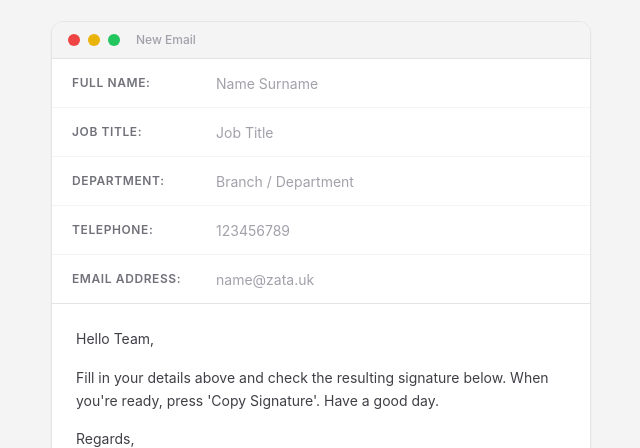
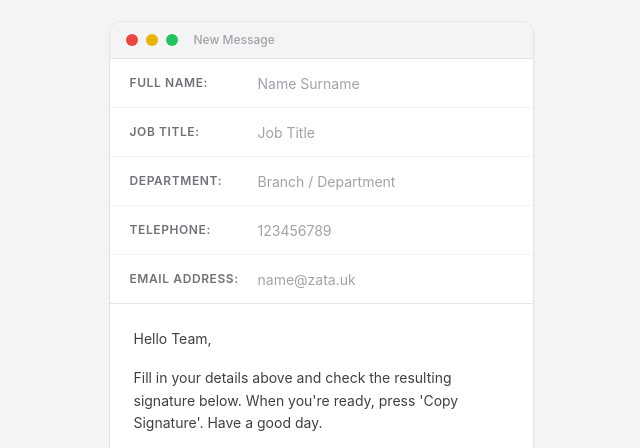
Before and after one commit to zata-repo/email-signature, a plain HTML site: page index.html in a window 1280 px wide. Shown: the part 106-554 px from the top of the page, without its empty margins (319-959 px from the left). Drawn offline with nearby package versions, Linux system fonts and the light colour scheme.

Commit message:
Update index.html

```diff
--- a/index.html
+++ b/index.html
@@ -7,11 +7,9 @@
     <!-- Fraunces Google Font -->
     <link rel="preconnect" href="https://fonts.googleapis.com">
     <link rel="preconnect" href="https://fonts.gstatic.com" crossorigin>
+    <link href="https://fonts.googleapis.com/css2?family=Fraunces:opsz,wght@9..144,400;9..144,600;9..144,700&display=swap" rel="stylesheet">
     <link rel="icon" type="image/png" href="zata-logo-c258px.png">
-
-    <link href="https://fonts.googleapis.com/css2?family=Fraunces:opsz,wght@9..144,400;9..144,600;9..144,700&display=swap" rel="stylesheet">
     <script src="https://cdn.tailwindcss.com"></script>
-
     <script>
         tailwind.config = {
             darkMode: 'class',
@@ -35,7 +33,7 @@
     <div class="flex flex-col items-center mx-auto max-w-full w-full">
 
         <!-- HEADER & INSTRUCTIONS OUTSIDE WINDOW -->
-        <div class="w-full sm:w-[540px] max-w-full mb-6 text-center">
+        <div class="w-full sm:w-[425px] max-w-full mb-6 text-center">
             <h1 class="text-2xl font-bold tracking-tight text-zinc-900 dark:text-zinc-50 mb-2 fraunces-text">Za'ta Email Signature Generator</h1>
             <p class="text-xs text-zinc-600 dark:text-zinc-400 leading-relaxed fraunces-text">
                 Fill in your details below then press 'Copy Signature' button, and paste it directly into your Outlook signature settings.
@@ -43,14 +41,14 @@
         </div>
 
         <!-- EMAIL COMPOSER CONTAINER WITH MACOS WINDOW TOP -->
-        <div id="formContainer" class="w-full sm:w-[540px] max-w-full bg-white dark:bg-zinc-900 rounded-xl border border-zinc-200 dark:border-zinc-800 shadow-sm overflow-hidden transition-colors duration-200">
+        <div id="formContainer" class="w-full sm:w-[425px] max-w-full bg-white dark:bg-zinc-900 rounded-xl border border-zinc-200 dark:border-zinc-800 shadow-sm overflow-hidden transition-colors duration-200">
 
             <!-- MACOS WINDOW TITLE BAR -->
             <div class="bg-zinc-100 dark:bg-zinc-800/80 px-4 py-2.5 border-b border-zinc-200 dark:border-zinc-800 flex items-center gap-2 transition-colors duration-200">
                 <div class="w-3 h-3 rounded-full bg-red-500 inline-block"></div>
                 <div class="w-3 h-3 rounded-full bg-yellow-500 inline-block"></div>
                 <div class="w-3 h-3 rounded-full bg-green-500 inline-block"></div>
-                <div class="text-xs text-zinc-400 dark:text-zinc-400 font-medium ml-2 select-none">New Email</div>
+                <div class="text-xs text-zinc-400 dark:text-zinc-400 font-medium ml-2 select-none">New Message</div>
             </div>
 
             <!-- EMAIL HEADERS SECTION -->
@@ -58,7 +56,7 @@
 
                 <!-- FULL NAME -->
                 <div class="flex flex-col sm:flex-row sm:items-center px-5 py-3">
-                    <span class="w-36 text-xs font-semibold uppercase tracking-wider text-zinc-500 dark:text-zinc-400 mb-1 sm:mb-0">FULL NAME:</span>
+                    <span class="w-32 text-xs font-semibold uppercase tracking-wider text-zinc-500 dark:text-zinc-400 mb-1 sm:mb-0">FULL NAME:</span>
                     <div class="flex-1 relative">
                         <input type="text" id="inputName" placeholder="Name Surname" oninput="handleInput(this)" class="w-full bg-transparent border-0 focus:ring-0 focus:outline-none text-zinc-800 dark:text-zinc-100 placeholder:text-zinc-400 dark:placeholder:text-zinc-600 text-sm p-0">
                     </div>
@@ -66,7 +64,7 @@
 
                 <!-- JOB TITLE -->
                 <div class="flex flex-col sm:flex-row sm:items-center px-5 py-3">
-                    <span class="w-36 text-xs font-semibold uppercase tracking-wider text-zinc-500 dark:text-zinc-400 mb-1 sm:mb-0">JOB TITLE:</span>
+                    <span class="w-32 text-xs font-semibold uppercase tracking-wider text-zinc-500 dark:text-zinc-400 mb-1 sm:mb-0">JOB TITLE:</span>
                     <div class="flex-1 relative">
                         <input type="text" id="inputTitle" placeholder="Job Title" oninput="handleInput(this)" class="w-full bg-transparent border-0 focus:ring-0 focus:outline-none text-zinc-800 dark:text-zinc-100 placeholder:text-zinc-400 dark:placeholder:text-zinc-600 text-sm p-0">
                     </div>
@@ -74,7 +72,7 @@
 
                 <!-- BRANCH / DEPARTMENT -->
                 <div class="flex flex-col sm:flex-row sm:items-center px-5 py-3">
-                    <span class="w-36 text-xs font-semibold uppercase tracking-wider text-zinc-500 dark:text-zinc-400 mb-1 sm:mb-0">DEPARTMENT:</span>
+                    <span class="w-32 text-xs font-semibold uppercase tracking-wider text-zinc-500 dark:text-zinc-400 mb-1 sm:mb-0">DEPARTMENT:</span>
                     <div class="flex-1 relative">
                         <input type="text" id="inputBranch" placeholder="Branch / Department" oninput="handleInput(this)" class="w-full bg-transparent border-0 focus:ring-0 focus:outline-none text-zinc-800 dark:text-zinc-100 placeholder:text-zinc-400 dark:placeholder:text-zinc-600 text-sm p-0">
                     </div>
@@ -82,7 +80,7 @@
 
                 <!-- TELEPHONE -->
                 <div class="flex flex-col sm:flex-row sm:items-center px-5 py-3">
-                    <span class="w-36 text-xs font-semibold uppercase tracking-wider text-zinc-500 dark:text-zinc-400 mb-1 sm:mb-0">TELEPHONE:</span>
+                    <span class="w-32 text-xs font-semibold uppercase tracking-wider text-zinc-500 dark:text-zinc-400 mb-1 sm:mb-0">TELEPHONE:</span>
                     <div class="flex-1 relative">
                         <input type="text" id="inputTel" placeholder="123456789" oninput="handleInput(this)" onblur="validatePhoneInput(this)" class="w-full bg-transparent border-0 focus:ring-0 focus:outline-none text-zinc-800 dark:text-zinc-100 placeholder:text-zinc-400 dark:placeholder:text-zinc-600 text-sm p-0">
                         <div id="error-inputTel" class="text-[11px] text-[#F05122] mt-0.5 hidden">Please enter a valid telephone number</div>
@@ -91,7 +89,7 @@
 
                 <!-- EMAIL ADDRESS -->
                 <div class="flex flex-col sm:flex-row sm:items-center px-5 py-3">
-                    <span class="w-36 text-xs font-semibold uppercase tracking-wider text-zinc-500 dark:text-zinc-400 mb-1 sm:mb-0">EMAIL ADDRESS:</span>
+                    <span class="w-32 text-xs font-semibold uppercase tracking-wider text-zinc-500 dark:text-zinc-400 mb-1 sm:mb-0">EMAIL ADDRESS:</span>
                     <div class="flex-1 relative">
                         <input type="email" id="inputEmail" placeholder="name@zata.uk" oninput="handleInput(this)" onblur="validateEmailInput(this)" class="w-full bg-transparent border-0 focus:ring-0 focus:outline-none text-zinc-800 dark:text-zinc-100 placeholder:text-zinc-400 dark:placeholder:text-zinc-600 text-sm p-0">
                         <div id="error-inputEmail" class="text-[11px] text-[#F05122] mt-0.5 hidden">Please enter a valid email address</div>
@@ -108,12 +106,12 @@
                     <p>Regards,<br><span id="signOffName">Name</span></p>
                 </div>
 
-                <!-- SIGNATURE PREVIEW CONTAINER (Seamless, no divider, left-aligned) -->
+                <!-- SIGNATURE PREVIEW CONTAINER -->
                 <div>
                     <div id="signature-preview" style="display: block; width: 100%; text-align: left;">
                         <!-- DYNAMIC DOTS CONTAINER -->
                         <div id="previewDots" style="font-family: Georgia, serif !important; font-style: normal; font-size: 14px; font-weight: bold; line-height: 2.5; letter-spacing: 3px; color: #000000; white-space: nowrap; width: 380px; text-align: left; overflow: hidden;">
-                            ........................................
+                            ....................................
                         </div>
 
                         <table id="signatureTable" role="presentation" cellspacing="0" cellpadding="0" style="border-collapse: collapse; background-color: transparent; border-width: 0px; box-shadow: none; margin: 0px; padding: 0px; width: auto; max-width: 380px;">
@@ -201,7 +199,7 @@
             >
                 Copy Signature
             </button>
-            <div id="pasteNotice" class="text-xs text-black dark:text-zinc-100 font-semibold mt-3 hidden transition-all duration-300 text-center w-full sm:w-[400px] max-w-full bg-white dark:bg-zinc-900 border border-zinc-200 dark:border-zinc-800 rounded-xl p-5 sm:p-6 shadow-sm">
+            <div id="pasteNotice" class="text-xs text-black dark:text-zinc-100 font-semibold mt-3 hidden transition-all duration-300 text-center w-full sm:w-[425px] max-w-full bg-white dark:bg-zinc-900 border border-zinc-200 dark:border-zinc-800 rounded-xl p-5 sm:p-6 shadow-sm">
                 <p class="text-base font-bold text-zinc-900 dark:text-zinc-50 mb-0.5 fraunces-text">Signature Copied!</p>
                 <p class="text-zinc-500 dark:text-zinc-400 font-normal text-[11px] mb-4 fraunces-text">Copied to clipboard! (Click anywhere on the page to dismiss)</p>
 
@@ -216,7 +214,7 @@
 
                     <div class="flex items-start gap-3">
                         <span class="flex-none flex items-center justify-center w-5 h-5 rounded-full bg-[#F05122] text-white font-bold text-[11px] mt-0.5 fraunces-text">2</span>
-                        <p class="text-zinc-600 dark:text-zinc-300 border-l-2 border-zinc-200 dark:border-zinc-700 pl-2.5 leading-relaxed fraunces-text">Click <strong>"New"</strong> to create a signature.</p>
+                        <p class="text-zinc-600 dark:text-zinc-300 border-l-2 border-zinc-200 dark:border-zinc-700 pl-2.5 leading-relaxed fraunces-text">Click <strong>"New"</strong> to create a signature or pick an existing signature to update.</p>
                     </div>
 
                     <div class="flex items-start gap-3">
@@ -307,7 +305,36 @@
             const dotWidth = tempSpan.getBoundingClientRect().width || 10;
             document.body.removeChild(tempSpan);
 
-            const count = Math.max(5, Math.floor(tableWidth / dotWidth));
+            // Calculate exact maximum text line width within the signature table using DOM range rects
+            let maxLineWidth = 0;
+            const rightTd = table.querySelector('td:last-child');
+            if (rightTd) {
+                const textNodes = [];
+                const walk = document.createTreeWalker(rightTd, NodeFilter.SHOW_TEXT, null, false);
+                let node;
+                while (node = walk.nextNode()) {
+                    if (node.nodeValue.trim().length > 0) {
+                        textNodes.push(node);
+                    }
+                }
+                textNodes.forEach(textNode => {
+                    const range = document.createRange();
+                    range.selectNodeContents(textNode);
+                    const rects = range.getClientRects();
+                    for (let i = 0; i < rects.length; i++) {
+                        if (rects[i].width > maxLineWidth) {
+                            maxLineWidth = rects[i].width;
+                        }
+                    }
+                });
+            }
+
+            // Total width up to the end of the longest line (Left col 122px + gap 20px + right padding 10px + longest text line)
+            const calculatedTotalWidth = 122 + 20 + 10 + maxLineWidth;
+            const targetWidth = maxLineWidth > 0 ? Math.min(calculatedTotalWidth, tableWidth) : tableWidth;
+
+            // Calculate dot count to match the end of the line plus 2 extra dots
+            const count = Math.max(5, Math.floor(targetWidth / dotWidth) + 2);
             dotsContainer.innerText = '.'.repeat(count);
         }
 
```
